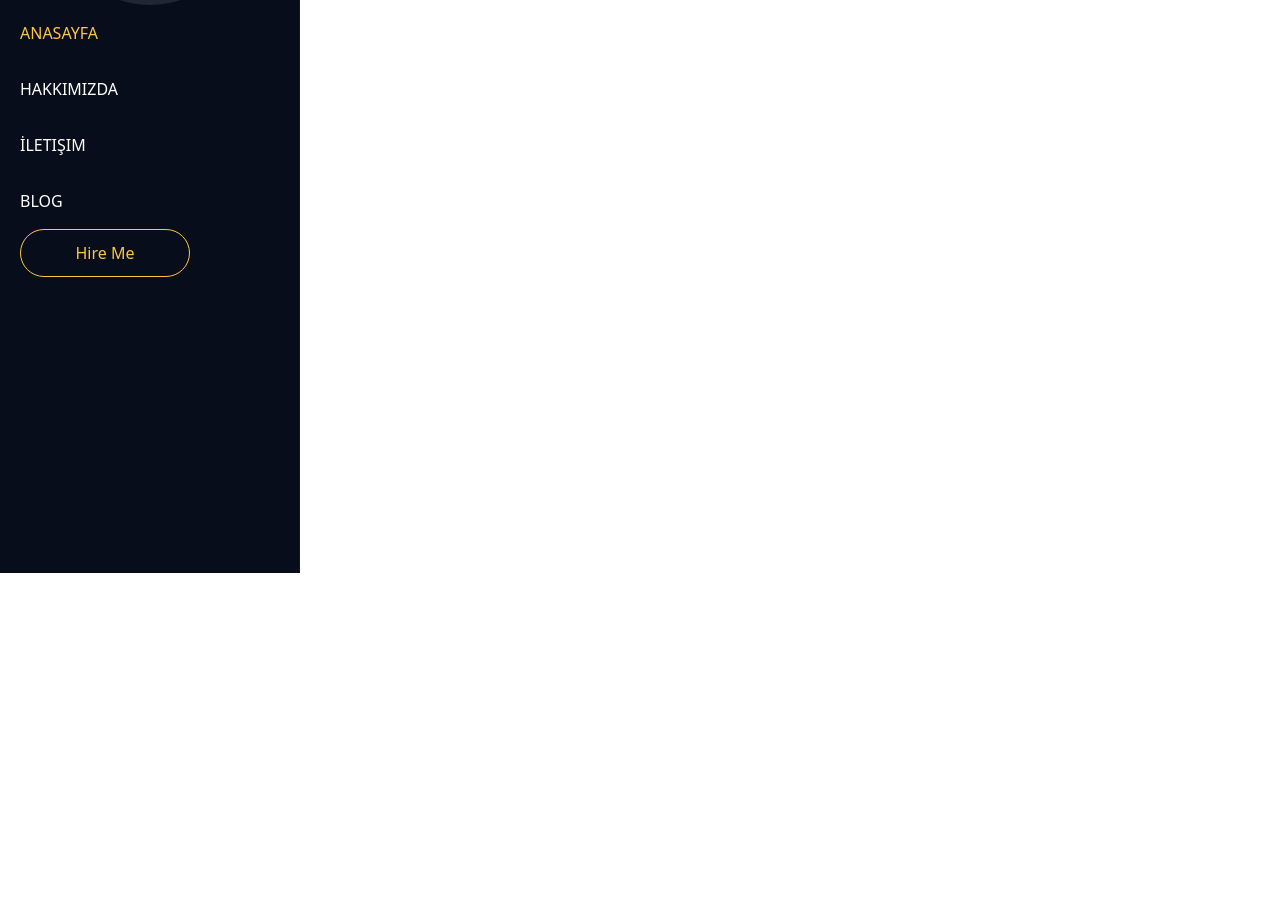
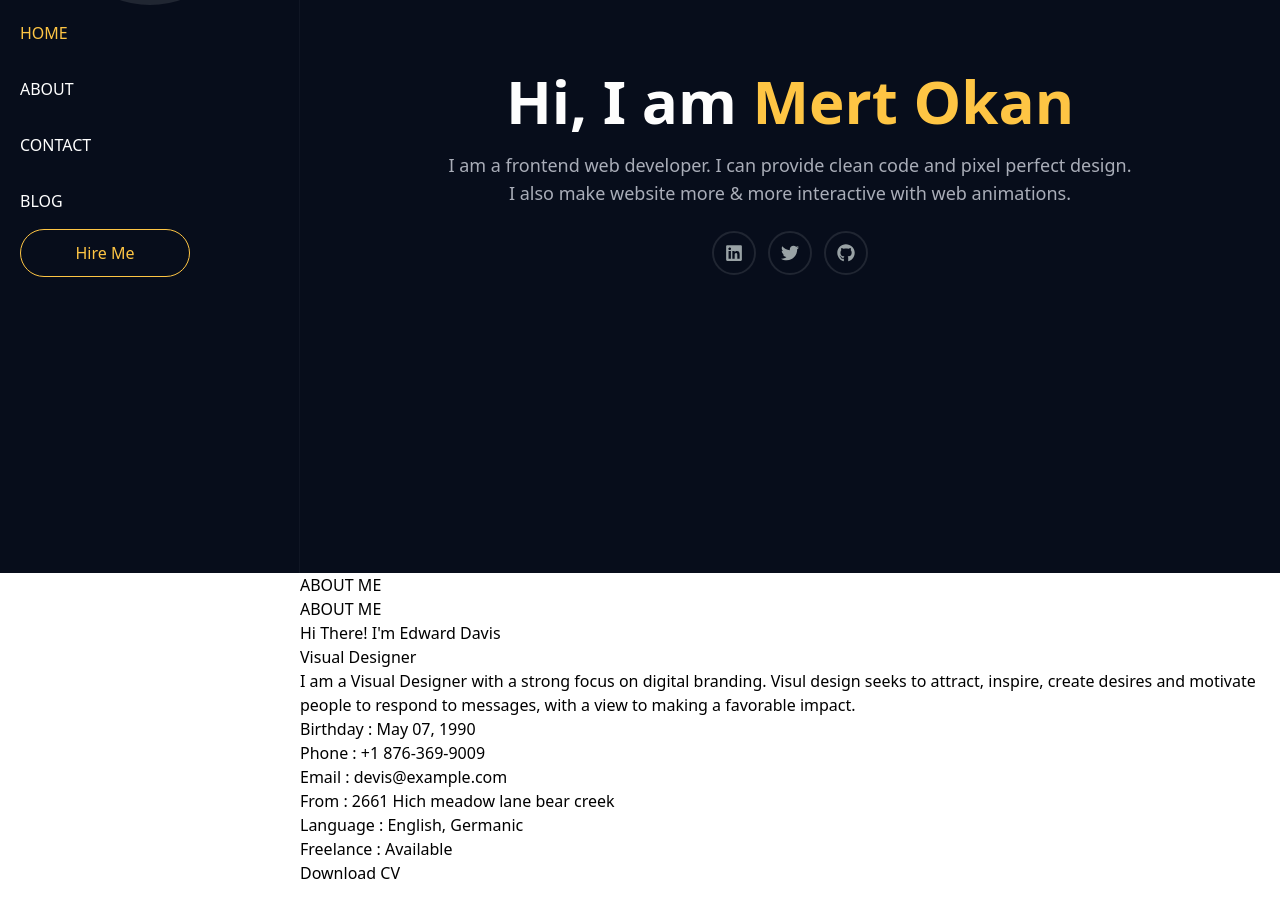
Before and after one commit to mertokan/Portfolio-v1.0, a React (Vite) app: page / in a window 1280 px wide. Shown: the part 227-1144 px from the top of the page. Before the commit the page ends 800 px from the top, so only its background shows below. Built offline with nearby package versions, Linux system fonts and the light colour scheme.

Commit message:
tailwindde renkler eklendi, ana giriş kısmen bitti 'arkaplan için bir şeyler yapılacak', about bölümüne başlandı, tek sayfa olacağı için ekrnada yumuşak bir şekilde kayabilmesi için react-scroll eklendi, sidebarda düzenleme yapılıd

```diff
--- a/package.json
+++ b/package.json
@@ -15,7 +15,8 @@
     "react": "^18.2.0",
     "react-dom": "^18.2.0",
     "react-icons": "^4.10.1",
-    "react-router-dom": "^6.14.2"
+    "react-router-dom": "^6.14.2",
+    "react-scroll": "^1.8.9"
   },
   "devDependencies": {
     "@types/react": "^18.2.15",
--- /dev/null
+++ b/src/components/symbol/index.jsx
@@ -0,0 +1,28 @@
+import React from 'react'
+import {Link} from 'react-router-dom'
+import {FaReact} from 'react-icons/fa'
+import classNames from 'classnames'
+
+const Symbol = ({variant = 'primary', children = <FaReact />, to = '#', target = '_self'}) => {
+  return (
+    <>
+      <Link
+        to={to}
+        target={target}
+        className={classNames(
+          'rounded-full border-2  h-11 w-11 flex justify-center items-center transition-colors duration-300 text-lg',
+          {
+            'text-neutral-6 border-white/10 hover:text-neutral-3 hover:border-neutral-3':
+              variant === 'primary',
+            'border-[1px] text-neutral-6 border-white/10 hover:border-state-yellow':
+              variant === 'secondary',
+          }
+        )}
+      >
+        {children}
+      </Link>
+    </>
+  )
+}
+
+export default Symbol
--- a/src/layout/web/components/sidebar/index.jsx
+++ b/src/layout/web/components/sidebar/index.jsx
@@ -3,6 +3,7 @@ import {NAVBAR_MENU} from '@/utils/consts/navbar'
 import classNames from 'classnames'
 import React from 'react'
 import {NavLink} from 'react-router-dom'
+import {Link} from 'react-scroll'
 
 const Sidebar = () => {
   return (
@@ -23,23 +24,18 @@ const Sidebar = () => {
               <div className='st-nav flex flex-col'>
                 <ul className='st-nav-list st-onepage-nav flex flex-col'>
                   {NAVBAR_MENU.map((menu, key) => (
-                    <li>
-                      {' '}
-                      <NavLink
-                        key={key}
+                    <li key={key}>
+                      <Link
                         to={menu.path}
-                        className={({isActive}) =>
-                          classNames(
-                            'py-4 uppercase font-medium inline-block transition-all duration-300 ease-in-out',
-                            {
-                              '': !isActive,
-                              'text-state-yellow': isActive,
-                            }
-                          )
-                        }
+                        activeClass='text-state-yellow'
+                        spy={true}
+                        smooth={true}
+                        offset={0}
+                        duration={500}
+                        className='py-4 uppercase font-medium inline-block transition-all duration-300 ease-in-out'
                       >
                         {menu.title}
-                      </NavLink>
+                      </Link>
                     </li>
                   ))}
                 </ul>
--- a/src/layout/web/index.jsx
+++ b/src/layout/web/index.jsx
@@ -6,7 +6,7 @@ const WebLayout = () => {
   return (
     <>
       <Sidebar />
-      <div className='p-6 flex-1 ml-[300px]'>
+      <div className='flex-1 ml-[300px]'>
         <Outlet />
       </div>
     </>
--- /dev/null
+++ b/src/pages/about/index.jsx
@@ -0,0 +1,75 @@
+import React from 'react'
+
+const About = () => {
+  return (
+    //<!-- Start About Seciton -->
+    <section id='about' className='st-about-wrap h-screen'>
+      <div className='st-height-b100 st-height-lg-b80'></div>
+      <div className='container'>
+        <div className='st-section-heading st-style1'>
+          <h4 className='st-section-heading-title'>ABOUT ME</h4>
+          <h2 className='st-section-heading-subtitle'>ABOUT ME</h2>
+        </div>
+        <div className='st-height-b25 st-height-lg-b25'></div>
+      </div>
+      <div className='container'>
+        <div className='row'>
+          <div className='col-lg-6 wow fadeInLeft'>
+            <div className='st-about-img-wrap'>
+              <div
+                className='st-about-img st-dynamic-bg st-bg'
+                data-src='assets/img/section/about.jpg'
+              ></div>
+            </div>
+            <div className='st-height-b0 st-height-lg-b30'></div>
+          </div>
+          <div className='col-lg-6'>
+            <div className='st-vertical-middle'>
+              <div className='st-vertical-middle-in'>
+                <div className='st-text-block st-style1'>
+                  <h2 className='st-text-block-title'>Hi There! I'm Edward Davis</h2>
+                  <h4 className='st-text-block-subtitle'>Visual Designer</h4>
+                  <div className='st-text-block-text'>
+                    <p>
+                      I am a Visual Designer with a strong focus on digital branding. Visul design
+                      seeks to attract, inspire, create desires and motivate people to respond to
+                      messages, with a view to making a favorable impact.
+                    </p>
+                  </div>
+                  <ul className='st-text-block-details st-mp0'>
+                    <li>
+                      <span>Birthday</span> : <span>May 07, 1990</span>
+                    </li>
+                    <li>
+                      <span>Phone</span> : <span>+1 876-369-9009</span>
+                    </li>
+                    <li>
+                      <span>Email</span> : <span>devis@example.com</span>
+                    </li>
+                    <li>
+                      <span>From</span> : <span>2661 Hich meadow lane bear creek</span>
+                    </li>
+                    <li>
+                      <span>Language</span> : <span>English, Germanic</span>
+                    </li>
+                    <li>
+                      <span>Freelance</span> : <span>Available</span>
+                    </li>
+                  </ul>
+                  <div className='st-text-block-btn'>
+                    <a href='#' className='st-btn st-style1 st-color1'>
+                      Download CV
+                    </a>
+                  </div>
+                </div>
+              </div>
+            </div>
+          </div>
+        </div>
+      </div>
+    </section>
+    //<!-- End About Seciton -->
+  )
+}
+
+export default About
--- a/src/pages/home/home.jsx
+++ b/src/pages/home/home.jsx
@@ -1,43 +1,53 @@
+import Symbol from '@/components/symbol'
 import React from 'react'
-import { FaFacebookF,FaTwitter,FaGithub } from 'react-icons/fa'
+import {FaLinkedin, FaTwitter, FaGithub} from 'react-icons/fa'
+import About from '../about'
 
 const Home = () => {
   return (
-
- // Start Hero Seciton
-  <section class="st-hero st-style2">
-    <div class="container">
-      <div class="st-hero-text">
-        <h1>Hi, I am <span>Jhon Doe</span></h1>
-        <p>I am a frontend web developer. I can provide clean code and pixel perfect design. <br/>I also make website more & more interactive with web animations.</p>
-        <div class="st-hero-social-links">
-          <a href="#" class="st-social-btn">
-            <FaFacebookF />
-          </a>
-          <a href="#" class="st-social-btn">
-            <FaTwitter />
-          </a>
-          <a href="#" class="st-social-btn">
-            <FaGithub />
-          </a>
+    <>
+      {/* // Start Hero Seciton */}
+      <section
+        id='home'
+        className='st-hero st-style2 h-screen flex justify-center items-center relative overflow-hidden text-center bg-site-darkcolor2 text-neutral-0'
+      >
+        <div className='st-hero-text px-4 w-full'>
+          <h1 className='text-6xl font-semibold mb-5'>
+            Hi, I am <span className='text-state-yellow'>Mert Okan</span>
+          </h1>
+          <p className='text-lg font-light mb-6 text-neutral-3'>
+            I am a frontend web developer. I can provide clean code and pixel perfect design. <br />
+            I also make website more & more interactive with web animations.
+          </p>
+          <div className='st-hero-social-links flex justify-center items-center gap-3'>
+            <Symbol to='https://www.linkedin.com/in/mert-okan-522140212/' target='_blank'>
+              <FaLinkedin />
+            </Symbol>
+            <Symbol to='https://twitter.com/mert_okan_12' target='_blank'>
+              <FaTwitter />
+            </Symbol>
+            <Symbol to='https://github.com/Elitesmert' target='_blank'>
+              <FaGithub />
+            </Symbol>
+          </div>
         </div>
-      </div>
-    </div>
-    <div id="background-wrap">
-      <div class="bubble x1"></div>
-      <div class="bubble x2"></div>
-      <div class="bubble x3"></div>
-      <div class="bubble x4"></div>
-      <div class="bubble x5"></div>
-      <div class="bubble x6"></div>
-      <div class="bubble x7"></div>
-      <div class="bubble x8"></div>
-      <div class="bubble x9"></div>
-      <div class="bubble x10"></div>
-    </div>
-    <div id="particles-js"></div>
-  </section>
- // End Hero Seciton
+        <div id='background-wrap'>
+          <div className='bubble x1'></div>
+          <div className='bubble x2'></div>
+          <div className='bubble x3'></div>
+          <div className='bubble x4'></div>
+          <div className='bubble x5'></div>
+          <div className='bubble x6'></div>
+          <div className='bubble x7'></div>
+          <div className='bubble x8'></div>
+          <div className='bubble x9'></div>
+          <div className='bubble x10'></div>
+        </div>
+        <div id='particles-js'></div>
+      </section>
+      {/* // End Hero Seciton */}
+      <About />
+    </>
   )
 }
 
--- a/src/routes/index.jsx
+++ b/src/routes/index.jsx
@@ -1,4 +1,5 @@
 import WebLayout from '@/layout/web'
+import About from '@/pages/about'
 import NotFound from '@/pages/error-page'
 import Home from '@/pages/home/home'
 import UnderConstruction from '@/pages/under-construction'
--- a/src/utils/consts/navbar.js
+++ b/src/utils/consts/navbar.js
@@ -1,15 +1,15 @@
 export const NAVBAR_MENU = [
   {
-    path: '/',
-    title: 'Anasayfa',
+    path: 'home',
+    title: 'Home',
+  },
+  {
+    path: 'about',
+    title: 'About',
   },
   {
     path: '/uc',
-    title: 'Hakkımızda',
-  },
-  {
-    path: '/uc',
-    title: 'İletişim',
+    title: 'Contact',
   },
   {
     path: '/uc',
--- a/tailwind.config.js
+++ b/tailwind.config.js
@@ -4,13 +4,14 @@ export default {
   theme: {
     extend: {
       objectPosition: {
-        'photo': '0% 20%',
+        photo: '0% 20%',
       },
       colors: {
         neutral: {
           0: 'rgb(253, 253, 253)',
           1: 'rgb(235, 238, 239)',
           2: 'rgb(204, 209, 210)',
+          3: 'rgb(169 173 184)',
           4: 'rgb(153, 162, 165)',
           6: 'rgb(153, 162, 165)',
           8: 'rgb(36, 43, 51)',
```
Also changed, not shown: 1 other file (tests, documents, lock files or other folders).
